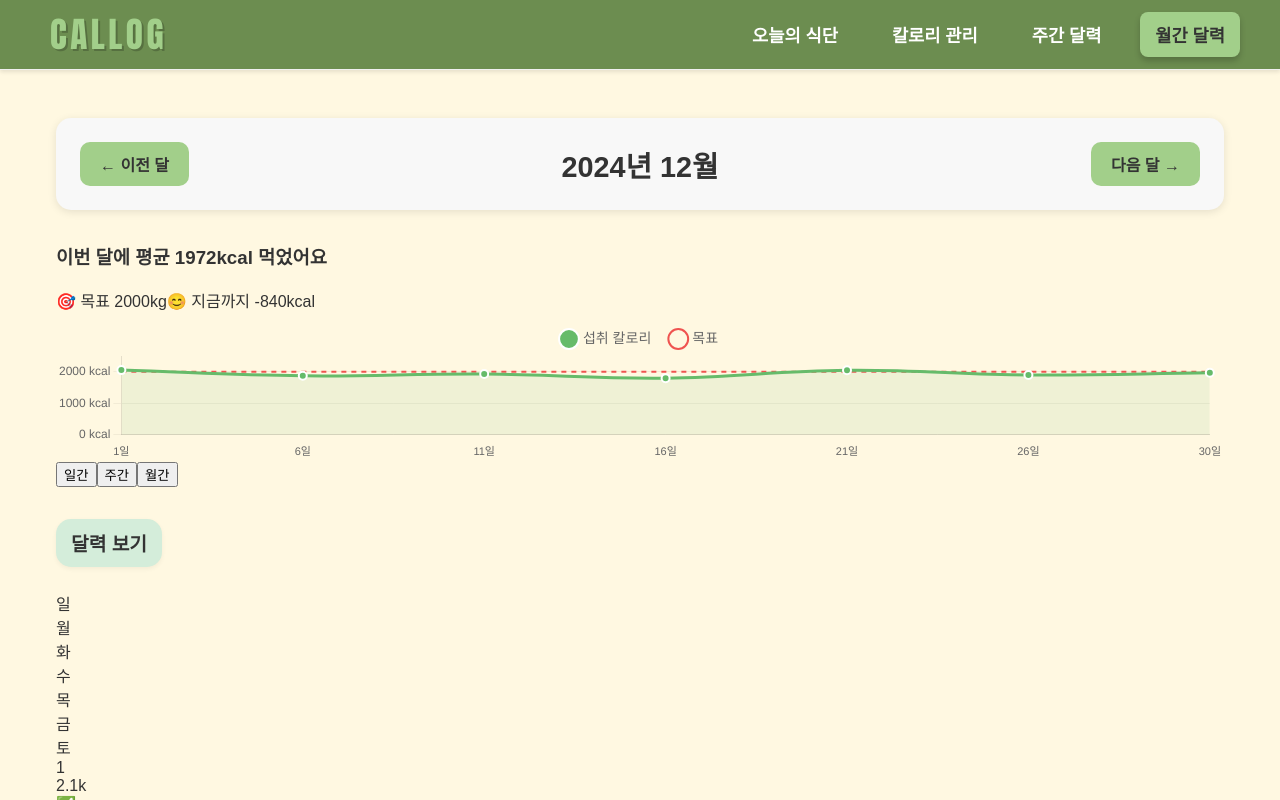
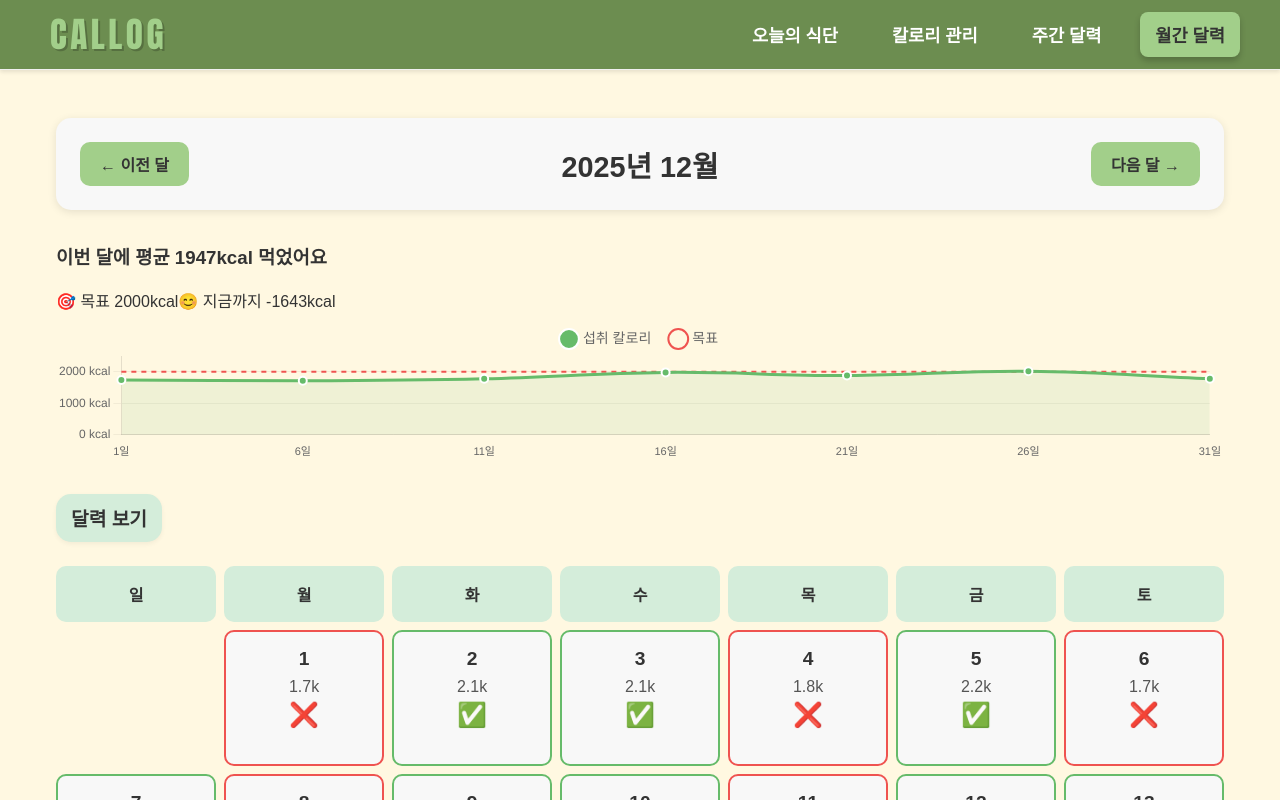
Before and after one commit to dPddddfe/CalLog, a React (Create React App) app: page / in a window 1280 px wide. Both pictures are taken after a click on the button "월간 달력". Shown: the top 800 px of the page. Built offline with nearby package versions, Linux system fonts and the light colour scheme.

Commit message:
Implement MonthlyCalendarPage

```diff
--- a/src/App.css
+++ b/src/App.css
@@ -1100,3 +1100,185 @@ body {
     padding: 0.3rem 0.6rem;
   }
 }
+/* ========== 월간 달력 스타일 ========== */
+.calendar-weekdays {
+  display: grid;
+  grid-template-columns: repeat(7, 1fr);
+  gap: 0.5rem;
+  margin-bottom: 0.5rem;
+}
+
+.weekday-label {
+  text-align: center;
+  font-weight: bold;
+  color: var(--color-text-dark);
+  padding: 1rem;
+  background-color: var(--color-header-bg);
+  border-radius: 10px;
+}
+
+.monthly-grid {
+  display: grid;
+  grid-template-columns: repeat(7, 1fr);
+  gap: 0.5rem;
+}
+
+.calendar-cell {
+  background-color: var(--color-item-bg);
+  border-radius: 10px;
+  padding: 1rem;
+  min-height: 100px;
+  cursor: pointer;
+  transition: transform 0.2s, box-shadow 0.2s;
+  display: flex;
+  flex-direction: column;
+  align-items: center;
+  position: relative;
+}
+
+.calendar-cell:hover {
+  transform: translateY(-2px);
+  box-shadow: 0 4px 12px var(--color-shadow-light);
+}
+
+.calendar-cell.empty-cell {
+  background-color: transparent;
+  cursor: default;
+}
+
+.calendar-cell.empty-cell:hover {
+  transform: none;
+  box-shadow: none;
+}
+
+.calendar-cell.no-data {
+  opacity: 0.5;
+}
+
+.calendar-cell.achieved {
+  border: 2px solid #66BB6A;
+}
+
+.calendar-cell.not-achieved {
+  border: 2px solid #EF5350;
+}
+
+.cell-date {
+  font-size: 1.2rem;
+  font-weight: bold;
+  color: var(--color-text-dark);
+  margin-bottom: 0.5rem;
+}
+
+.cell-calories {
+  font-size: 1rem;
+  color: var(--color-text-light);
+  margin-bottom: 0.3rem;
+}
+
+.cell-badge {
+  font-size: 1.5rem;
+}
+
+/* ========== 모달 스타일 ========== */
+.modal-overlay {
+  position: fixed;
+  top: 0;
+  left: 0;
+  right: 0;
+  bottom: 0;
+  background-color: rgba(0, 0, 0, 0.5);
+  display: flex;
+  justify-content: center;
+  align-items: center;
+  z-index: 1000;
+}
+
+.modal-content {
+  background-color: white;
+  border-radius: 20px;
+  padding: 2rem;
+  max-width: 500px;
+  width: 90%;
+  box-shadow: 0 10px 30px rgba(0, 0, 0, 0.3);
+  position: relative;
+}
+
+.modal-close {
+  position: absolute;
+  top: 1rem;
+  right: 1rem;
+  background: none;
+  border: none;
+  font-size: 1.5rem;
+  cursor: pointer;
+  color: var(--color-text-light);
+  transition: color 0.2s;
+}
+
+.modal-close:hover {
+  color: var(--color-text-dark);
+}
+
+.modal-title {
+  font-size: 1.5rem;
+  font-weight: bold;
+  color: var(--color-text-dark);
+  margin-bottom: 1.5rem;
+}
+
+.modal-info {
+  display: flex;
+  flex-direction: column;
+  gap: 1rem;
+}
+
+.modal-row {
+  display: flex;
+  justify-content: space-between;
+  padding: 1rem;
+  background-color: var(--color-item-bg);
+  border-radius: 10px;
+}
+
+.modal-label {
+  font-weight: 600;
+  color: var(--color-text-light);
+}
+
+.modal-value {
+  font-weight: bold;
+  color: var(--color-text-dark);
+}
+
+/* ========== 반응형 ========== */
+@media (max-width: 768px) {
+  .weekly-grid {
+    grid-template-columns: repeat(3, 1fr);
+  }
+
+  .week-summary {
+    grid-template-columns: 1fr;
+  }
+
+  .monthly-grid {
+    gap: 0.3rem;
+  }
+
+  .calendar-cell {
+    min-height: 80px;
+    padding: 0.5rem;
+  }
+
+  .cell-date {
+    font-size: 1rem;
+  }
+
+  .cell-calories {
+    font-size: 0.8rem;
+  }
+
+  .cell-badge {
+    font-size: 1.2rem;
+  }
+}
--- a/src/pages/MonthlyCalendarPage.js
+++ b/src/pages/MonthlyCalendarPage.js
@@ -11,7 +11,18 @@ import {
   Legend,
   Filler
 } from 'chart.js';
+import {
+  startOfMonth,
+  endOfMonth,
+  eachDayOfInterval,
+  format,
+  addMonths,
+  subMonths,
+  getDay
+} from 'date-fns';
+import { ko } from 'date-fns/locale';
 
+// Chart.js 모듈 등록
 ChartJS.register(
   CategoryScale,
   LinearScale,
@@ -24,22 +35,47 @@ ChartJS.register(
 );
 
 const MonthlyCalendarPage = () => {
-  // 30일치 더미 데이터
-  const dummyMonthData = Array.from({ length: 30 }, (_, i) => ({
-    date: i + 1,
+  const [currentDate, setCurrentDate] = useState(new Date());
+  const [selectedDate, setSelectedDate] = useState(null);
+
+  // 🔹 localStorage에서 목표 칼로리 불러오기
+  const [goalCalories, setGoalCalories] = useState(() => {
+    const saved = localStorage.getItem('goalCalories');
+    return saved ? Number(saved) : 2000;
+  });
+
+  // 이번 달의 시작/끝 날짜
+  const monthStart = startOfMonth(currentDate);
+  const monthEnd = endOfMonth(currentDate);
+
+  const monthDates = eachDayOfInterval({ start: monthStart, end: monthEnd });
+
+  // 월 표시
+  const monthTitle = format(currentDate, 'yyyy년 M월', { locale: ko });
+
+  // 이전/다음 달 이동
+  const handlePrevMonth = () => {
+    setCurrentDate(subMonths(currentDate, 1));
+  };
+
+  const handleNextMonth = () => {
+    setCurrentDate(addMonths(currentDate, 1));
+  };
+
+  // 🔹 더미 데이터 (실제 목표 칼로리 사용)
+  const dummyMonthData = monthDates.map(date => ({
+    date: format(date, 'd'),
+    fullDate: format(date, 'yyyy-MM-dd'),
     calories: Math.floor(Math.random() * 500) + 1700, // 1700~2200
-    goal: 2000
+    goal: goalCalories  // ← localStorage에서 가져온 값!
   }));
-
-  const [currentMonth, setCurrentMonth] = useState('2024년 12월');
-  const [selectedDate, setSelectedDate] = useState(null);
 
   // 평균 계산
   const avgCalories = Math.round(
-    dummyMonthData.reduce((sum, day) => sum + day.calories, 0) / 30
+    dummyMonthData.reduce((sum, day) => sum + day.calories, 0) / dummyMonthData.length
   );
 
-  // Chart.js 데이터 (월간은 5일 간격으로 표시)
+  // Chart.js 데이터 (5일 간격으로 표시)
   const chartData = {
     labels: dummyMonthData
       .filter((_, i) => i % 5 === 0 || i === dummyMonthData.length - 1)
@@ -117,28 +153,47 @@ const MonthlyCalendarPage = () => {
   };
 
   // 달력 그리드용 데이터 (빈 칸 포함)
+  const firstDayOfWeek = getDay(monthStart); // 0=일요일, 1=월요일...
+  const emptyDays = Array(firstDayOfWeek).fill(null);
+
   const calendarData = [
-    null, null, null, null, null, // 1일이 토요일이라고 가정
+    ...emptyDays,
     ...dummyMonthData
   ];
 
   const weekDays = ['일', '월', '화', '수', '목', '금', '토'];
 
+  // 날짜 클릭
+  const handleDateClick = (dayData) => {
+    if (dayData && dayData.calories !== null) {
+      setSelectedDate(dayData);
+    }
+  };
+
+  // 모달 닫기
+  const closeModal = () => {
+    setSelectedDate(null);
+  };
+
   return (
     <div className="calendar-page-container">
       {/* 월 네비게이션 */}
       <div className="month-navigation">
-        <button className="nav-arrow-button">← 이전 달</button>
-        <h2 className="month-title">{currentMonth}</h2>
-        <button className="nav-arrow-button">다음 달 →</button>
+        <button className="nav-arrow-button" onClick={handlePrevMonth}>
+          ← 이전 달
+        </button>
+        <h2 className="month-title">{monthTitle}</h2>
+        <button className="nav-arrow-button" onClick={handleNextMonth}>
+          다음 달 →
+        </button>
       </div>
 
       {/* 상태 요약 */}
       <div className="status-summary">
         <h3 className="status-title">이번 달에 평균 {avgCalories}kcal 먹었어요</h3>
         <div className="status-detail">
-          <span>🎯 목표 2000kg</span>
-          <span>😊 지금까지 -{(2000 - avgCalories) * 30}kcal</span>
+          <span>🎯 목표 {goalCalories}kcal</span>
+          <span>😊 지금까지 -{(goalCalories - avgCalories) * dummyMonthData.length}kcal</span>
         </div>
       </div>
 
@@ -149,12 +204,12 @@ const MonthlyCalendarPage = () => {
         </div>
       </div>
 
-      {/* 탭 버튼 */}
+      {/* 탭 버튼
       <div className="period-tabs">
         <button className="period-tab">일간</button>
         <button className="period-tab">주간</button>
         <button className="period-tab active">월간</button>
-      </div>
+      </div> */}
 
       {/* 달력 뷰 */}
       <div className="section-header" style={{ marginTop: '2rem' }}>
@@ -172,6 +227,7 @@ const MonthlyCalendarPage = () => {
       <div className="monthly-grid">
         {calendarData.map((dayData, index) => {
           if (!dayData) {
+            // 빈 칸 (이전/다음 달)
             return <div key={index} className="calendar-cell empty-cell"></div>;
           }
 
@@ -185,15 +241,18 @@ const MonthlyCalendarPage = () => {
               className={`calendar-cell ${hasData ? 'has-data' : 'no-data'} ${
                 achieved ? 'achieved' : 'not-achieved'
               }`}
-              onClick={() => setSelectedDate(dayData)}
+              onClick={() => handleDateClick(dayData)}
             >
               <div className="cell-date">{dayData.date}</div>
+
               {hasData && (
                 <>
                   <div className="cell-calories">
                     {(dayData.calories / 1000).toFixed(1)}k
                   </div>
-                  <div className="cell-badge">{achieved ? '✅' : '❌'}</div>
+                  <div className="cell-badge">
+                    {achieved ? '✅' : '❌'}
+                  </div>
                 </>
               )}
             </div>
@@ -201,14 +260,16 @@ const MonthlyCalendarPage = () => {
         })}
       </div>
 
-      {/* 모달 */}
+      {/* 상세 정보 모달 */}
       {selectedDate && (
-        <div className="modal-overlay" onClick={() => setSelectedDate(null)}>
+        <div className="modal-overlay" onClick={closeModal}>
           <div className="modal-content" onClick={(e) => e.stopPropagation()}>
-            <button className="modal-close" onClick={() => setSelectedDate(null)}>
+            <button className="modal-close" onClick={closeModal}>
               ✕
             </button>
-            <h3 className="modal-title">12월 {selectedDate.date}일</h3>
+            <h3 className="modal-title">
+              {format(currentDate, 'M월', { locale: ko })} {selectedDate.date}일
+            </h3>
             <div className="modal-info">
               <div className="modal-row">
                 <span className="modal-label">섭취 칼로리:</span>
@@ -217,6 +278,15 @@ const MonthlyCalendarPage = () => {
               <div className="modal-row">
                 <span className="modal-label">목표 칼로리:</span>
                 <span className="modal-value">{selectedDate.goal} kcal</span>
+              </div>
+              <div className="modal-row">
+                <span className="modal-label">차이:</span>
+                <span className="modal-value" style={{
+                  color: selectedDate.calories - selectedDate.goal >= 0 ? '#EF5350' : '#66BB6A'
+                }}>
+                  {selectedDate.calories - selectedDate.goal >= 0 ? '+' : ''}
+                  {selectedDate.calories - selectedDate.goal} kcal
+                </span>
               </div>
               <div className="modal-row">
                 <span className="modal-label">달성 여부:</span>
```
